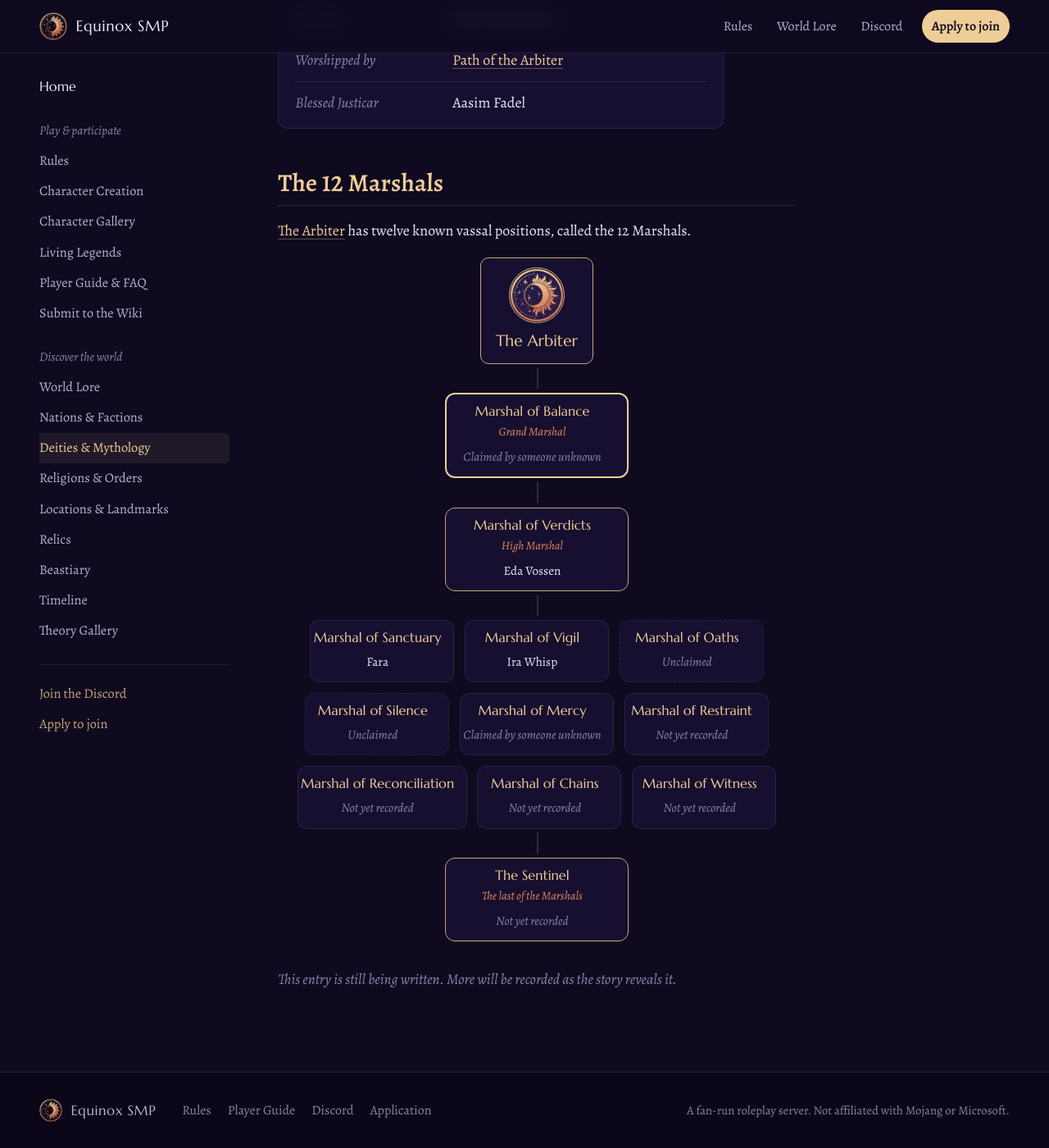
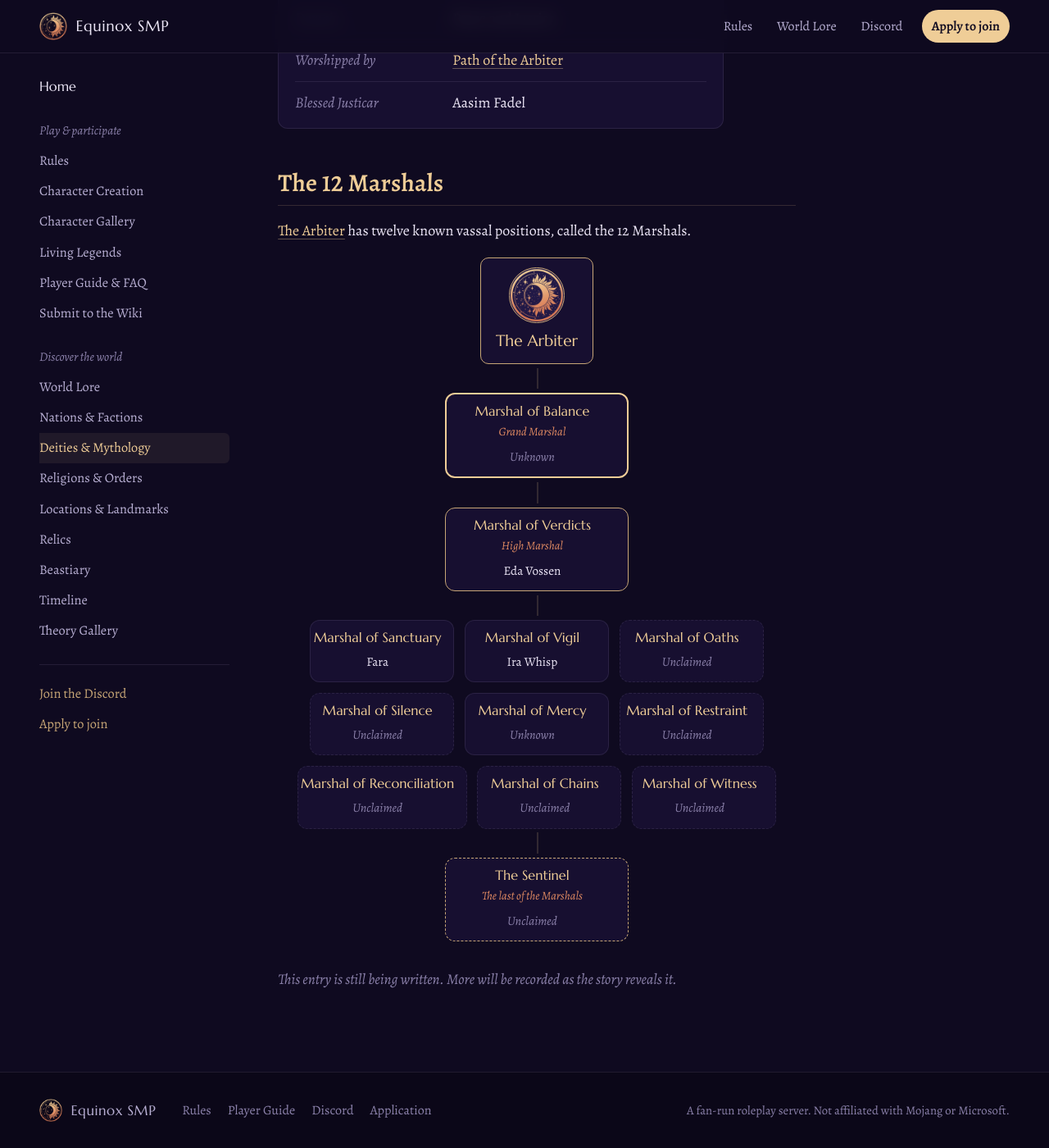
Before and after one commit to smpequinox/smpequinox.github.io, a Jekyll site: the page built from _lore/the-arbiter.md, in a window 1280 px wide and 1400 px high, scrolled down 422 px. Shown: the whole window at 82% size. Built offline with Jekyll 4.4.1, drawn with Linux system fonts in a browser that asks for light colours.

Commit message:
Vassal holders: blank means Unclaimed, Unknown means claimed but unrevealed
Co-Authored-By: Claude Opus 5.5 <noreply@anthropic.com>
Claude-Session: https://claude.ai/code/session_012pD2useRZpTrTfTm1Gthrx

```diff
--- a/_includes/vassal-tree.html
+++ b/_includes/vassal-tree.html
@@ -1,8 +1,8 @@
 {%- comment -%}
   A god's vassals as a tree: the god at the top, then each tier of vassal titles.
   Reads page.vassals: a list of { title, also, holder, tier }, where tier 1 is
-  the highest. holder can be a name, "Unclaimed" or "Unknown"; leave it out if
-  it hasn't been recorded. Names that match a wiki page link to it.
+  the highest. No holder means the title is Unclaimed; "Unknown" means it is
+  claimed but the holder hasn't been revealed. Names that match a wiki page link to it.
 {%- endcomment -%}
 {%- assign vt_tiers = page.vassals | map: "tier" | uniq | sort -%}
 <section class="vassal-tree" aria-label="Vassals of {{ page.title }}">
@@ -16,13 +16,12 @@
     {%- for v in vt_row %}
     {%- assign vt_holder = v.holder | append: "" | strip -%}
     {%- assign vt_holder_key = vt_holder | downcase -%}
-    <li class="vassal-card{% if vt_holder_key == 'unclaimed' %} vassal-card--open{% endif %}">
+    <li class="vassal-card{% if vt_holder == '' or vt_holder_key == 'unclaimed' %} vassal-card--open{% endif %}">
       <span class="vassal-card__title">{{ v.title }}</span>
       {%- if v.also %}<span class="vassal-card__also">{{ v.also }}</span>{% endif %}
       <span class="vassal-card__holder">
-        {%- if vt_holder == "" %}<em>Not yet recorded</em>
-        {%- elsif vt_holder_key == "unclaimed" %}<em>Unclaimed</em>
-        {%- elsif vt_holder_key == "unknown" %}<em>Claimed by someone unknown</em>
+        {%- if vt_holder == "" or vt_holder_key == "unclaimed" %}<em>Unclaimed</em>
+        {%- elsif vt_holder_key == "unknown" %}<em>Unknown</em>
         {%- else %}{% include linked-names.html text=vt_holder %}{% endif -%}
       </span>
     </li>
```
Also changed, not shown: templates/deity.md (+1 -1 lines).
